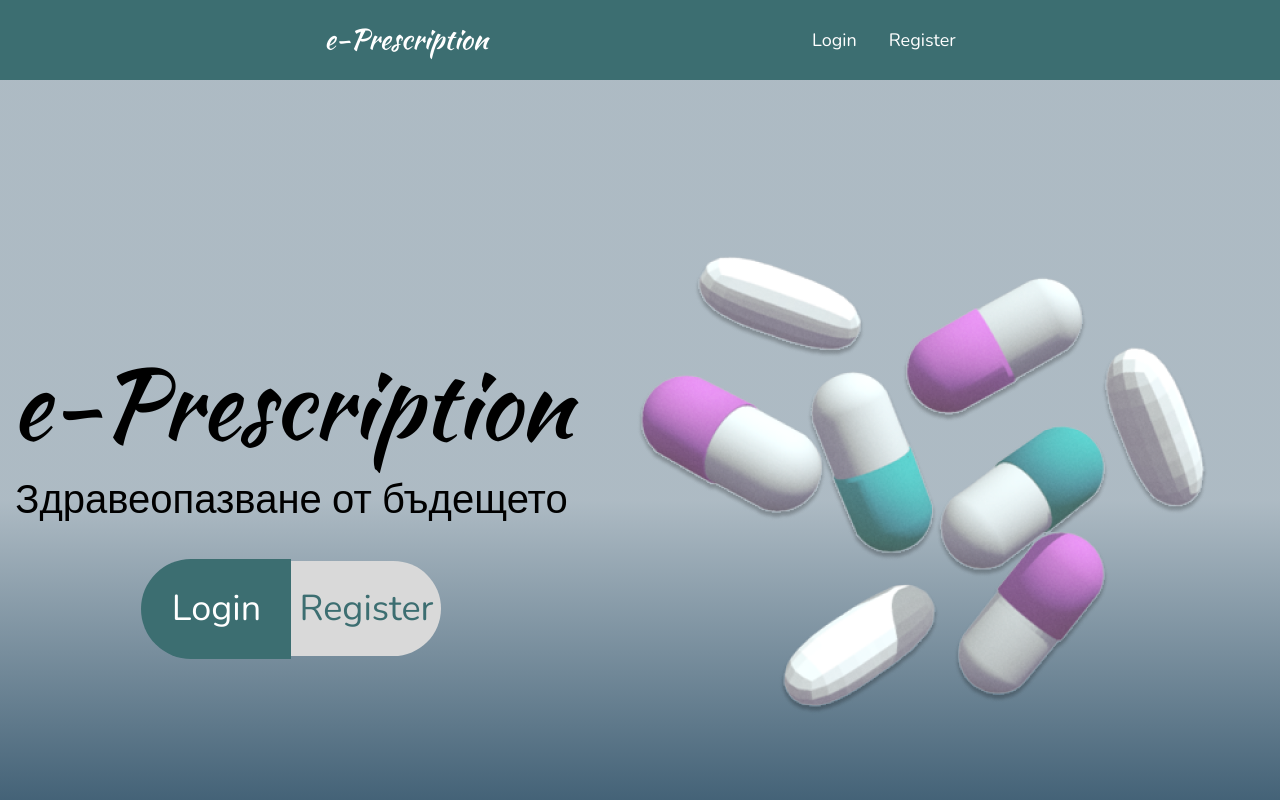
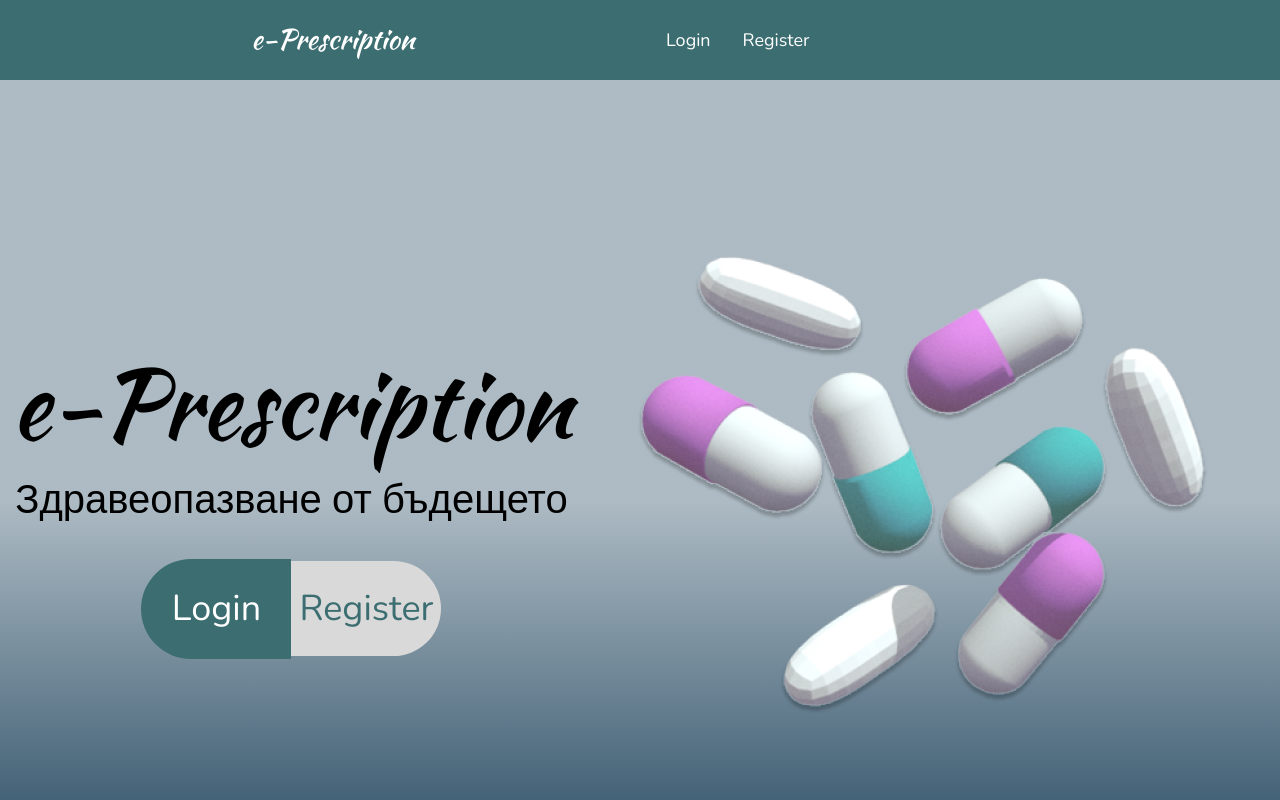
Before and after one commit to e-prescription-2-0/e-prescription-2.0, a React (Create React App) app: page / in a window 1280 px wide. Shown: the top 800 px of the page. Built offline with nearby package versions, Linux system fonts and the light colour scheme; a web font is replaced by a local one.

Commit message:
remove header component

```diff
--- a/src/App.js
+++ b/src/App.js
@@ -3,11 +3,11 @@ import { Route, Routes, useLocation } from "react-router-dom"
 import "./App.module.css"
 import style from "./App.module.css"
 import CreatePrescription from "./components/CreatePrescription/CreatePrescription"
-import Header from "./components/Header/Header"
 import Logout from "./components/Logout/Logout"
 import DashboardNavigation from "./components/MainDashboard/DashboardNavigation/DashboardNavigation"
 import MainDashboard from "./components/MainDashboard/MainDashboard"
 import Messages from "./components/Messages/Messages"
+import { Navigation } from "./components/Navigation/Navigation"
 import SearchPage from "./components/SearchPage/SearchPage"
 import UserProfile from "./components/UserProfile/UserProfile"
 import { Welcome } from "./components/Welcome/Welcome"
@@ -29,7 +29,7 @@ const App = () => {
     <Provider store={store}>
       <Messages />
 
-      <Header />
+      <Navigation />
 
       <main
         className={[
--- a/src/components/Header/Header.js
+++ /dev/null
@@ -1,14 +0,0 @@
-import { Navigation } from './Navigation/Navigation';
-
-function Header() {
-  return (
-
-    <Navigation />
-
-
-
-
-  );
-}
-
-export default Header;
--- a/src/components/Header/Navigation/Navigation.js
+++ /dev/null
@@ -1,71 +0,0 @@
-import { faBars } from "@fortawesome/free-solid-svg-icons";
-import { FontAwesomeIcon } from "@fortawesome/react-fontawesome";
-import { useState } from "react";
-import { Link, NavLink, useNavigate } from "react-router-dom";
-import { navLinkConfig } from "../../../constants/navigation";
-import style from "./Navigation.module.css";
-import { useSelector } from "react-redux";
-import { useMediaQuery } from "react-responsive";
-
-export const Navigation = () => {
-  const { role, email, firstName } = useSelector(
-    (state) => state.auth.authUser
-  ) ?? {
-    role: "guest",
-  };
-
-  const isDesktop = useMediaQuery({ minWidth: 900 });
-
-  const [isMobileMenuOpen, setMobileMenuOpen] = useState(false);
-  const navigate = useNavigate();
-
-  const toggleMobileMenu = () => {
-    setMobileMenuOpen(!isMobileMenuOpen);
-  };
-
-  return (
-    <nav
-      className={`${style["navigation"]} ${
-        isMobileMenuOpen ? style["open"] : ""
-      }`}
-    >
-      <h3
-        className={style["navigation-logo-name"]}
-        onClick={() => navigate("/")}
-      >
-        e-Prescription
-      </h3>
-      <FontAwesomeIcon
-        icon={faBars}
-        className={style["mobile-menu-icon"]}
-        onClick={toggleMobileMenu}
-      />
-      <ul
-        className={`${style["navigation-list"]} ${
-          isMobileMenuOpen ? style["open"] : ""
-        }`}
-      >
-        {navLinkConfig.map((link) =>
-          !link.hideFor.includes(role) ? (
-            <li key={link.id} className={style["navigation-list-item"]}>
-              <NavLink
-                className={({ isActive }) =>
-                  isActive ? style["nav-active"] : "a"
-                }
-                to={link?.linkTo || "#"}
-                onClick={link.onClick}
-              >
-                {link.linkName}
-              </NavLink>
-            </li>
-          ) : null
-        )}
-      </ul>
-      {email && isDesktop && (
-        <p style={{ color: "white" }}>
-          Здравейте, <Link className={style['user-name-link-to-profile']} to={"/profile"}>{firstName}</Link>
-        </p>
-      )}
-    </nav>
-  );
-};
--- /dev/null
+++ b/src/components/Navigation/Navigation.js
@@ -0,0 +1,79 @@
+import { faBars } from "@fortawesome/free-solid-svg-icons"
+import { FontAwesomeIcon } from "@fortawesome/react-fontawesome"
+import { useEffect, useState } from "react"
+import { useSelector } from "react-redux"
+import { NavLink, useNavigate } from "react-router-dom"
+import { navLinkConfig } from "../../constants/navigation"
+import { useReduxAction } from "../../hooks/useReduxAction"
+import { clearMessages } from "../../reducers/messageDispatcher"
+import Messages from "../Messages/Messages"
+import style from "./Navigation.module.css"
+
+export const Navigation = () => {
+  const { role, email } = useSelector((state) => state.auth.authUser) ?? {
+    role: "guest",
+  }
+  const messageState = useSelector((state) => state.messages)
+  const { isMessage, messages } = messageState
+
+  const dispatchClearMessageAction = useReduxAction(clearMessages)
+  const [isMobileMenuOpen, setMobileMenuOpen] = useState(false)
+  const navigate = useNavigate()
+
+  useEffect(() => {
+    if (isMessage) {
+      const timeoutId = setTimeout(() => {
+        dispatchClearMessageAction()
+      }, 2000)
+
+      return () => clearTimeout(timeoutId)
+    }
+  }, [isMessage, dispatchClearMessageAction])
+
+  const toggleMobileMenu = () => {
+    setMobileMenuOpen(!isMobileMenuOpen)
+  }
+
+  return (
+    <nav
+      className={`${style["navigation"]} ${
+        isMobileMenuOpen ? style["open"] : ""
+      }`}
+    >
+      <h3
+        className={style["navigation-logo-name"]}
+        onClick={() => navigate("/")}
+      >
+        e-Prescription
+      </h3>
+      <FontAwesomeIcon
+        icon={faBars}
+        className={style["mobile-menu-icon"]}
+        onClick={toggleMobileMenu}
+      />
+      {isMessage && <Messages messages={messages} />}
+      <ul
+        className={`${style["navigation-list"]} ${
+          isMobileMenuOpen ? style["open"] : ""
+        }`}
+      >
+        {navLinkConfig.map((link) =>
+          !link.hideFor.includes(role) ? (
+            <li key={link.id} className={style["navigation-list-item"]}>
+              <NavLink
+                className={({ isActive }) =>
+                  isActive ? style["nav-active"] : "a"
+                }
+                to={link?.linkTo || "#"}
+                onClick={link.onClick}
+              >
+                {link.linkName}
+              </NavLink>
+            </li>
+          ) : null
+        )}
+      </ul>
+      <p style={{ color: "white" }}>{email}</p>
+    </nav>
+  )
+}
```
Also changed, not shown: src/components/Header/Header.module.css (deleted), src/components/Navigation/Navigation.module.css (renamed from src/components/Header/Navigation/Navigation.module.css).
